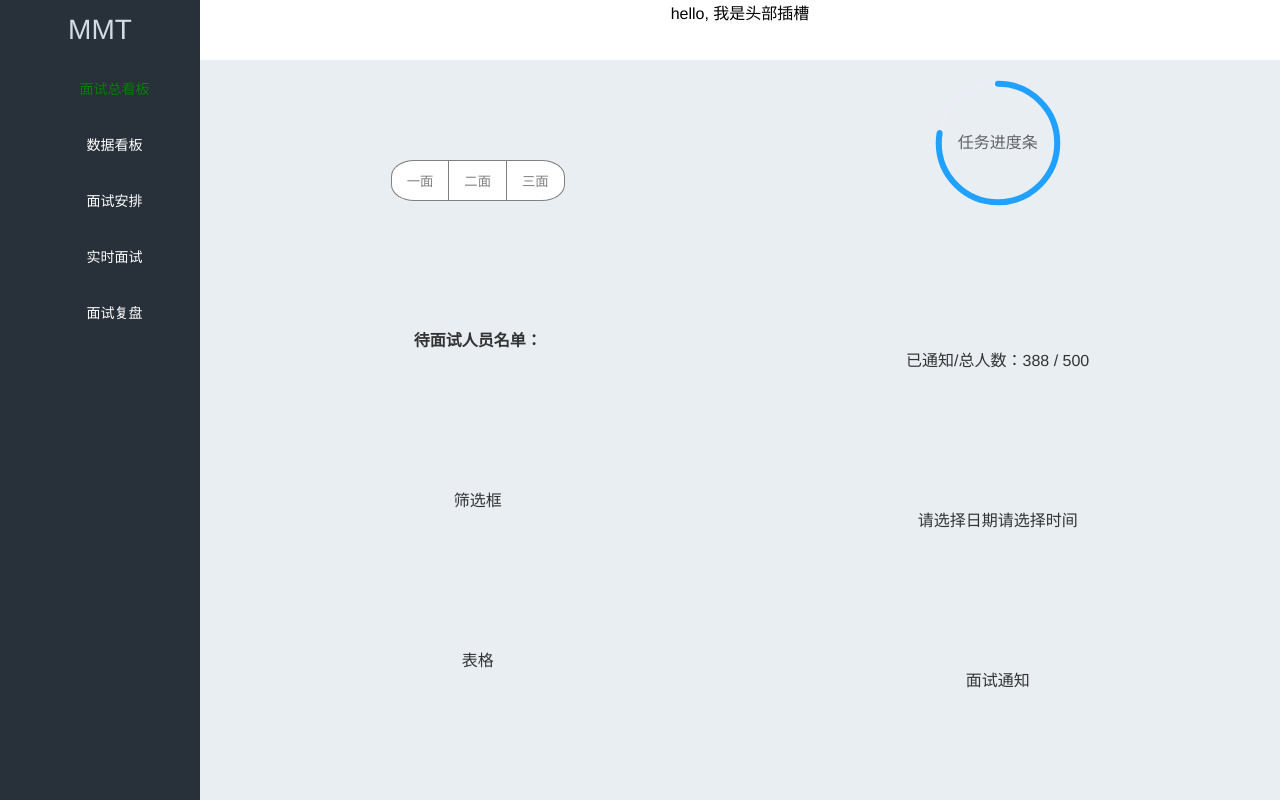
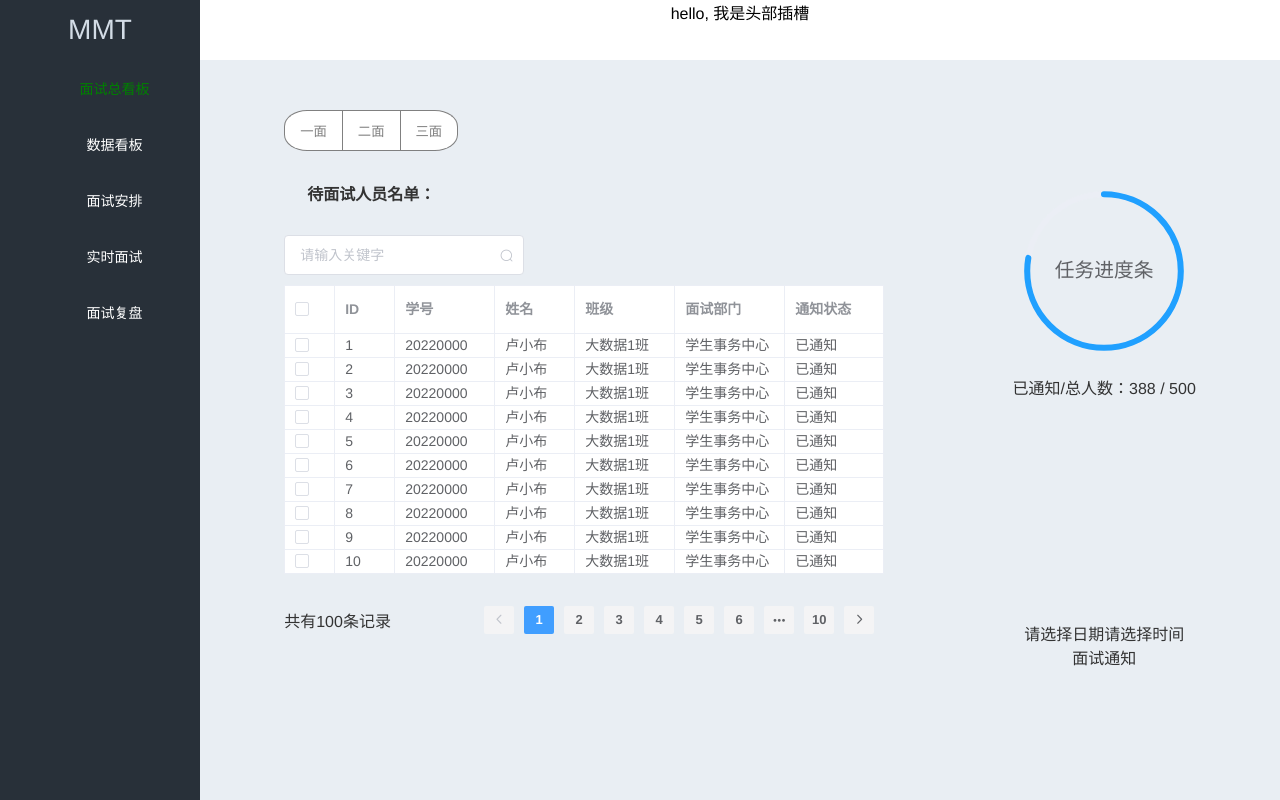
Before and after one commit to cccat-best/MMT, a Vue app: page /#/home/arrangement in a window 1280 px wide. Built offline with nearby package versions, Linux system fonts and the light colour scheme.

Commit message:
完成了面试次序、主体数据、数据看板，均未与后端交互

```diff
--- a/src/compentents/myLayout.vue
+++ b/src/compentents/myLayout.vue
@@ -133,7 +133,8 @@ export default {
   background-color: #e9eef3;
   color: #333;
   text-align: center;
-  line-height: 160px;
+  // 这段代码导致el表格会出现表头很高
+  // line-height: 160px;
 }
 
 body > .el-container {
--- a/src/views/home/interviewArrangement/interviewArrangement.vue
+++ b/src/views/home/interviewArrangement/interviewArrangement.vue
@@ -1,8 +1,11 @@
 <template>
   <div class="big">
+    <!-- 面试次序和主体数据 -->
     <personList></personList>
     <div class="right">
+      <!-- 任务进度表 -->
       <taskProgress></taskProgress>
+      <!-- 面试通知 -->
       <interviewNotice></interviewNotice>
     </div>
   </div>
@@ -25,12 +28,15 @@ export default {
 
 <style scoped>
 .big {
+  height: 100%;
+  width: 100%;
   display: flex;
   flex-direction: row;
   justify-content: space-around;
   align-items: center;
 }
 .right {
+  height: 100%;
   display: flex;
   flex-direction: column;
   justify-content: space-around;
--- a/src/views/home/interviewArrangement/personList.vue
+++ b/src/views/home/interviewArrangement/personList.vue
@@ -1,13 +1,76 @@
 <template>
-  <div>
-    <div class="interviewOrder">
-      <button class="btn btn1">一面</button>
-      <button class="btn btn2">二面</button>
-      <button class="btn btn3">三面</button>
+  <div class="bigLeft">
+    <!-- 面试次序 -->
+    <div class="dingwei">
+      <div>
+        <div class="interviewOrder">
+          <button class="btn btn1">一面</button>
+          <button class="btn btn2">二面</button>
+          <button class="btn btn3">三面</button>
+        </div>
+        <div class="text1"><b>待面试人员名单：</b></div>
+      </div>
     </div>
-    <div><b>待面试人员名单：</b></div>
-    <div class="search">筛选框</div>
-    <div class="table">表格</div>
+    <!-- 数据表格 -->
+    <div class="table">
+      <!-- 筛选框 -->
+      <div class="search">
+        <el-input
+          placeholder="请输入关键字"
+          suffix-icon="el-icon-search"
+          v-model="search"
+        >
+        </el-input>
+      </div>
+      <template>
+        <el-table
+          :data="
+            tableData.slice(
+              (currentPage - 1) * pagesize,
+              currentPage * pagesize
+            )
+          "
+          height="50%"
+          border
+          style="width: 600px"
+          :row-style="{ height: 0 + 'px' }"
+          :cell-style="{ padding: 0 + 'px' }"
+        >
+          >
+          <el-table-column type="selection" width="50" />
+          <el-table-column
+            prop="id"
+            label="ID"
+            width="60"
+            type="index"
+            :index="indexMethod"
+          >
+          </el-table-column>
+          <el-table-column prop="xuehao" label="学号" width="100">
+          </el-table-column>
+          <el-table-column prop="name" label="姓名" width="80">
+          </el-table-column>
+          <el-table-column prop="class" label="班级" width="100">
+          </el-table-column>
+          <el-table-column prop="bumen" label="面试部门" width="110">
+          </el-table-column>
+          <el-table-column prop="status" label="通知状态" witch="80">
+          </el-table-column>
+        </el-table>
+        <div class="foot">
+          <div>共有{{ total }}条记录</div>
+          <div>
+            <el-pagination
+              background
+              layout="prev, pager, next"
+              :total="total"
+              @current-change="current_change"
+            >
+            </el-pagination>
+          </div>
+        </div>
+      </template>
+    </div>
   </div>
 </template>
 
@@ -15,12 +78,129 @@
 export default {
   name: 'personList',
   data() {
-    return {}
+    return {
+      pagesize: 10,
+      currentPage: 1,
+      total: 100,
+      tableData: [
+        {
+          // id: 1,
+          xuehao: 20220000,
+          name: '卢小布',
+          class: '大数据1班',
+          bumen: '学生事务中心',
+          status: '已通知'
+        },
+        {
+          // id: 1,
+          xuehao: 20220000,
+          name: '卢小布',
+          class: '大数据1班',
+          bumen: '学生事务中心',
+          status: '已通知'
+        },
+        {
+          // id: 1,
+          xuehao: 20220000,
+          name: '卢小布',
+          class: '大数据1班',
+          bumen: '学生事务中心',
+          status: '已通知'
+        },
+        {
+          // id: 1,
+          xuehao: 20220000,
+          name: '卢小布',
+          class: '大数据1班',
+          bumen: '学生事务中心',
+          status: '已通知'
+        },
+        {
+          // id: 1,
+          xuehao: 20220000,
+          name: '卢小布',
+          class: '大数据1班',
+          bumen: '学生事务中心',
+          status: '已通知'
+        },
+        {
+          // id: 1,
+          xuehao: 20220000,
+          name: '卢小布',
+          class: '大数据1班',
+          bumen: '学生事务中心',
+          status: '已通知'
+        },
+        {
+          // id: 1,
+          xuehao: 20220000,
+          name: '卢小布',
+          class: '大数据1班',
+          bumen: '学生事务中心',
+          status: '已通知'
+        },
+        {
+          // id: 1,
+          xuehao: 20220000,
+          name: '卢小布',
+          class: '大数据1班',
+          bumen: '学生事务中心',
+          status: '已通知'
+        },
+        {
+          // id: 1,
+          xuehao: 20220000,
+          name: '卢小布',
+          class: '大数据1班',
+          bumen: '学生事务中心',
+          status: '已通知'
+        },
+        {
+          // id: 1,
+          xuehao: 20220000,
+          name: '卢小布',
+          class: '大数据1班',
+          bumen: '学生事务中心',
+          status: '已通知'
+        },
+        {
+          // id: 1,
+          xuehao: 20220000,
+          name: '卢小布',
+          class: '大数据1班',
+          bumen: '学生事务中心',
+          status: '已通知'
+        }
+      ],
+      search: '',
+      multipleSelection: []
+    }
+  },
+  methods: {
+    indexMethod(index) {
+      return (this.currentPage - 1) * this.pagesize + index + 1
+    },
+    current_change(currentPage) {
+      this.currentPage = currentPage
+    }
   }
 }
 </script>
 
 <style scoped>
+.bigLeft {
+  position: relative;
+  height: 100%;
+}
+.dingwei {
+  margin-top: 30px;
+  display: flex;
+  justify-content: left;
+}
+.text1 {
+  margin: 30px 0;
+  width: auto;
+}
 .btn {
   color: gray;
   /* font-size: 20px; */
@@ -43,4 +223,14 @@ export default {
   border-radius: 0 40% 40% 0;
   border-left: 0;
 }
+.search {
+  width: 40%;
+  margin-bottom: 10px;
+}
+.foot {
+  margin-top: 30px;
+  display: flex;
+  justify-content: space-between;
+  align-items: center;
+}
 </style>
--- a/src/views/home/interviewArrangement/taskProgress.vue
+++ b/src/views/home/interviewArrangement/taskProgress.vue
@@ -1,8 +1,11 @@
 <template>
   <div>
+    <!-- 环形图 -->
     <div class="figure">
       <el-progress
         type="circle"
+        :height="160"
+        :width="160"
         :percentage="percentage"
         :format="format"
       ></el-progress>
@@ -18,7 +21,7 @@ export default {
     return {
       done: 388,
       total: 500,
-      percentage: ''
+      percentage: 0
     }
   },
   methods: {
@@ -29,3 +32,8 @@ export default {
   }
 }
 </script>
+<style scoped>
+.figure {
+  margin-bottom: 20px;
+}
+</style>
```
Also changed, not shown: src/global/register-element.js (+8 -2 lines).
